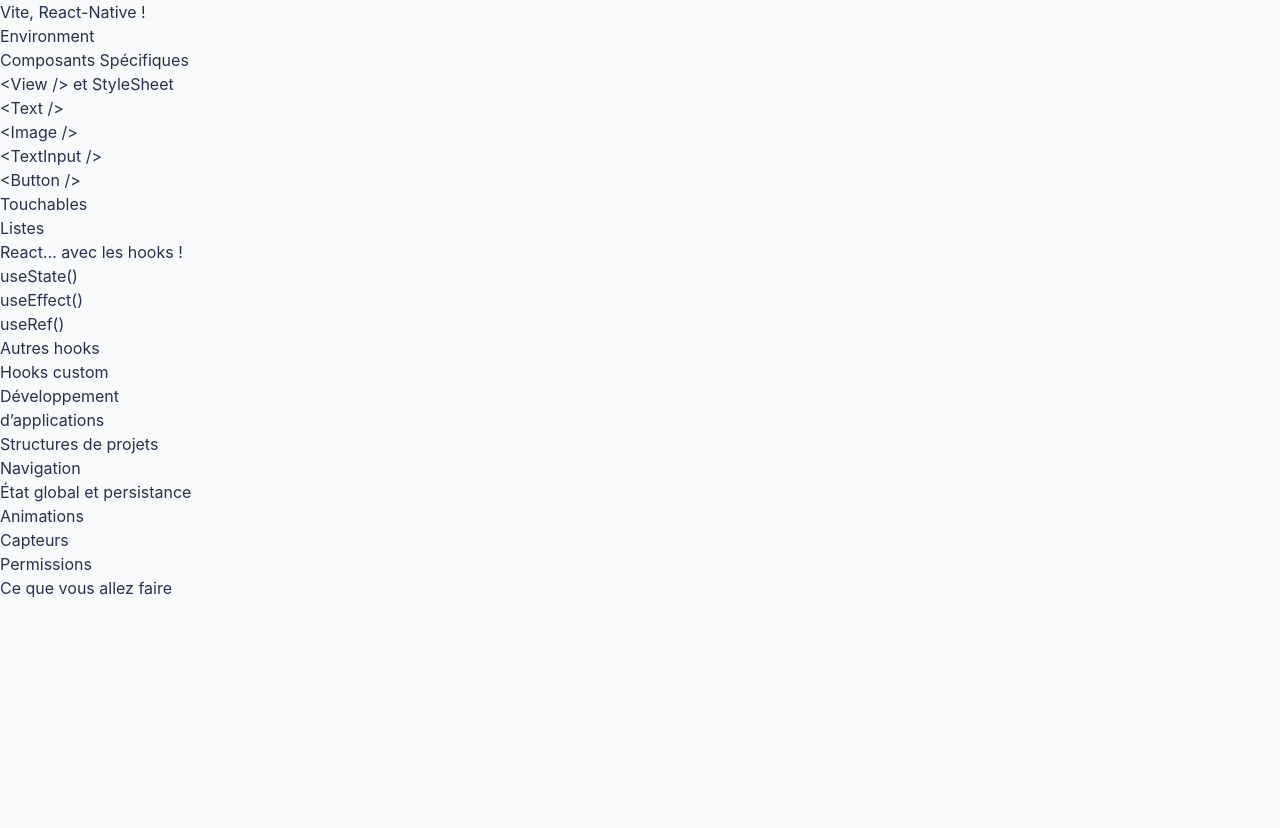
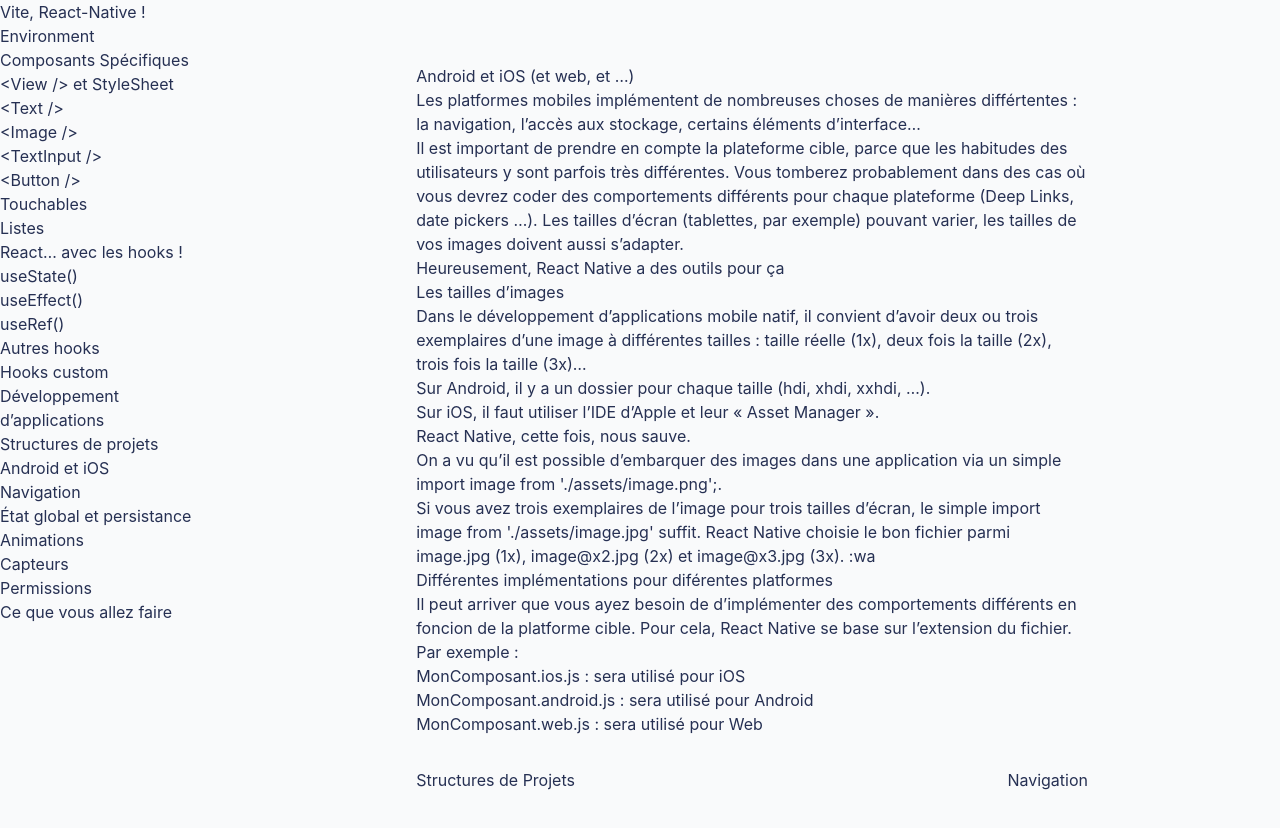
Before and after one commit to gaelph/rn-lesson, a React (Create React App) app: page /#/application-development/android-and-ios in a window 1280 px wide. Shown: the top 828 px of the page. Before the commit the page ends 800 px from the top, so only its background shows below. Built offline with nearby package versions, Linux system fonts and the light colour scheme.

Commit message:
feat(android/ios)

```diff
--- a/src/App.js
+++ b/src/App.js
@@ -25,6 +25,7 @@
 
 import ApplicationDeveloppement from "./pages/ApplicationDeveloppement";
 import ProjectStructure from "./pages/ApplicationDeveloppement/ProjectStructure";
+import AndroidAndiOS from "./pages/ApplicationDeveloppement/AndroidAndiOS";
 import Navigation from "./pages/ApplicationDeveloppement/Navigation";
 import State from "./pages/ApplicationDeveloppement/State";
 import Animations from "./pages/ApplicationDeveloppement/Animations";
@@ -100,6 +101,9 @@
             <Route exact path="/application-development/project-structure">
               <ProjectStructure />
             </Route>
+            <Route exact path="/application-development/android-and-ios">
+              <AndroidAndiOS />
+            </Route>
             <Route exact path="/application-development/navigation">
               <Navigation />
             </Route>
--- a/src/components/Menu.js
+++ b/src/components/Menu.js
@@ -39,6 +39,10 @@
             to="/application-development/project-structure"
             label="Structures de projets"
           />
+          <L
+            to="/application-development/android-and-ios"
+            label="Android et iOS"
+          />
           <L to="/application-development/navigation" label="Navigation" />
           <L
             to="/application-development/state"
--- /dev/null
+++ b/src/pages/ApplicationDeveloppement/AndroidAndiOS.js
@@ -0,0 +1,92 @@
+import React from "react";
+import BottomButtons from "../../components/BottomButtons";
+
+import Playground from "../../components/Playground";
+
+export default function Geoloc() {
+  return (
+    <div className="w-full">
+      <h1>Android et iOS (et web, et …)</h1>
+      <p>
+        Les platformes mobiles implémentent de nombreuses choses de manières
+        différtentes&nbsp;: la navigation, l’accès aux stockage, certains
+        éléments d’interface…
+      </p>
+
+      <p>
+        Il est important de prendre en compte la plateforme cible, parce que les
+        habitudes des utilisateurs y sont parfois très différentes. Vous
+        tomberez probablement dans des cas où vous devrez coder des
+        comportements différents pour chaque plateforme (Deep Links, date
+        pickers …). Les tailles d’écran (tablettes, par exemple) pouvant varier,
+        les tailles de vos images doivent aussi s’adapter.
+      </p>
+
+      <p>Heureusement, React Native a des outils pour ça</p>
+
+      <h2>Les tailles d’images</h2>
+
+      <p>
+        Dans le développement d’applications mobile natif, il convient d’avoir
+        deux ou trois exemplaires d’une image à différentes tailles&nbsp;:
+        taille réelle (1x), deux fois la taille (2x), trois fois la taille (3x)…
+      </p>
+
+      <p>
+        Sur Android, il y a un dossier pour chaque taille (hdi, xhdi, xxhdi, …).
+        <br />
+        Sur iOS, il faut utiliser l’IDE d’Apple et leur « Asset Manager ».
+        <br />
+        React Native, cette fois, nous sauve.
+      </p>
+
+      <p>
+        On a vu qu’il est possible d’embarquer des images dans une application
+        via un simple{" "}
+        <span className="code">import image from './assets/image.png';</span>.
+      </p>
+
+      <p>
+        Si vous avez trois exemplaires de l’image pour trois tailles d’écran, le
+        simple{" "}
+        <span className="code">import image from './assets/image.jpg'</span>{" "}
+        suffit. React Native choisie le bon fichier parmi{" "}
+        <span className="code">image.jpg</span> (1x),{" "}
+        <span className="code">image@x2.jpg</span> (2x) et{" "}
+        <span className="code">image@x3.jpg</span> (3x). :wa
+      </p>
+
+      <h2>Différentes implémentations pour diférentes platformes</h2>
+
+      <p>
+        Il peut arriver que vous ayez besoin de d’implémenter des comportements
+        différents en foncion de la platforme cible. Pour cela, React Native se
+        base sur l’extension du fichier.
+      </p>
+
+      <p>Par exemple&nbsp;:</p>
+
+      <ul>
+        <li>
+          <span className="code">MonComposant.ios.js</span>&nbsp;: sera utilisé
+          pour iOS
+        </li>
+        <li>
+          <span className="code">MonComposant.android.js</span>&nbsp;: sera
+          utilisé pour Android
+        </li>
+        <li>
+          <span className="code">MonComposant.web.js</span>&nbsp;: sera utilisé
+          pour Web
+        </li>
+      </ul>
+
+      <BottomButtons
+        backTo="/application-development/project-structure"
+        backLabel="Structures de Projets"
+        nextTo="/application-development/navigation"
+        nextLabel="Navigation"
+      />
+    </div>
+  );
+}
--- a/src/pages/ApplicationDeveloppement/Navigation.js
+++ b/src/pages/ApplicationDeveloppement/Navigation.js
@@ -181,8 +181,8 @@
       />
 
       <BottomButtons
-        backTo="/application-development/project-structure"
-        backLabel="Structures"
+        backTo="/application-development/android-and-ios"
+        backLabel="Android et iOS"
         nextTo="/application-development/state"
         nextLabel="État global et persistance"
       />
--- a/src/pages/ApplicationDeveloppement/ProjectStructure.js
+++ b/src/pages/ApplicationDeveloppement/ProjectStructure.js
@@ -272,8 +272,8 @@
       <BottomButtons
         backTo="/application-development"
         backLabel="Développement d’Application"
-        nextTo="/application-development/navigation"
-        nextLabel="Navigation"
+        nextTo="/application-development/android-and-ios"
+        nextLabel="Android et iOS"
       />
     </div>
   );
```
